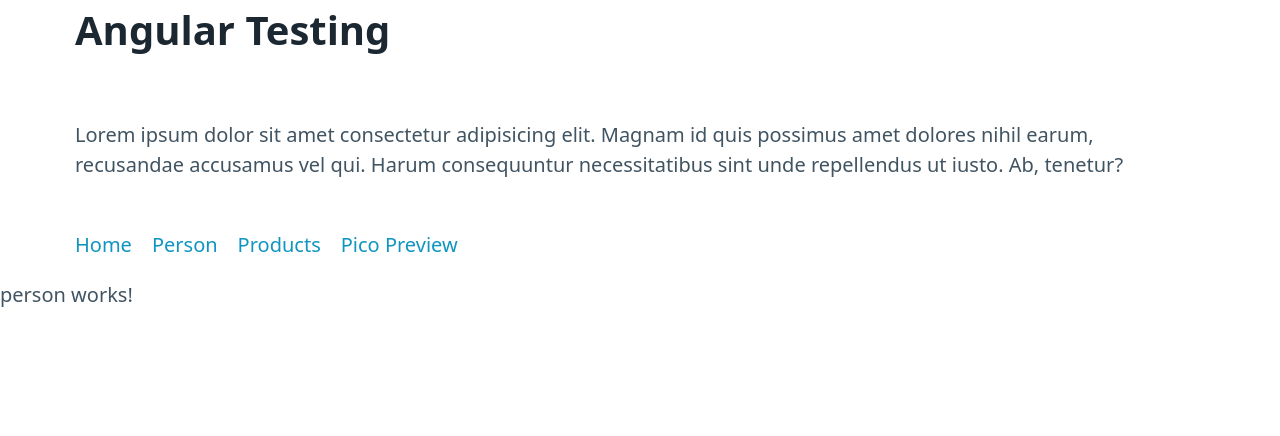
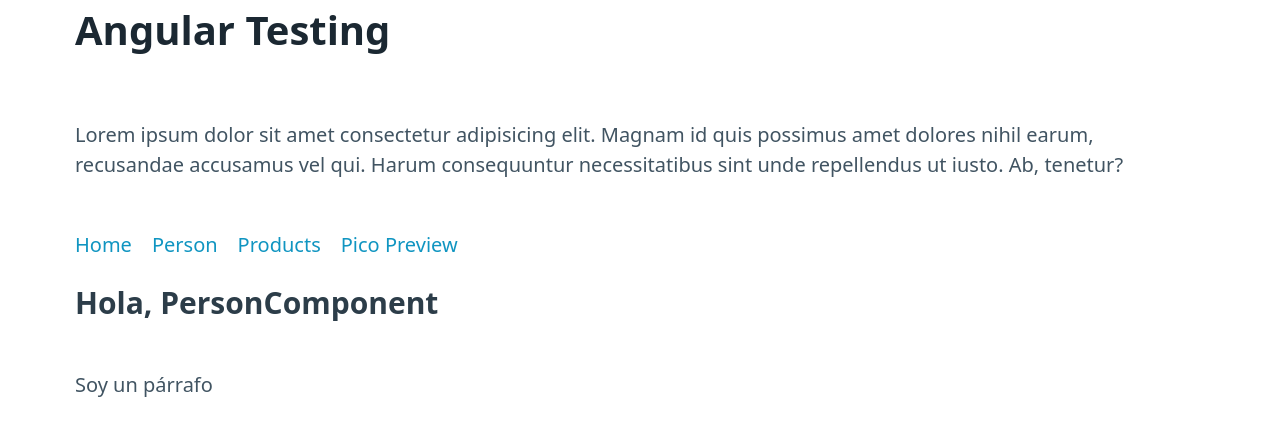
Before and after one commit to mangelsr/angular-ci-cd, an Angular app: page /person in a window 1280 px wide. Shown: the top 436 px of the page. Built offline with nearby package versions, Linux system fonts and the light colour scheme.

Commit message:
[UPD]: PersonComponent template

```diff
--- a/src/app/components/person/person.component.html
+++ b/src/app/components/person/person.component.html
@@ -1 +1,4 @@
-<p>person works!</p>
+<section class="container">
+  <h3>Hola, PersonComponent</h3>
+  <p>Soy un párrafo</p>
+</section>
```
